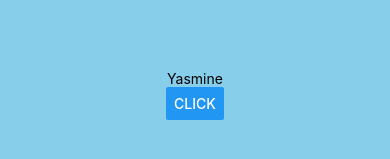
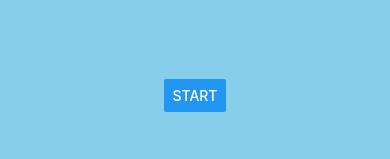
Before and after one commit to carlypecora/not-mastermind, a React Native app: screen / in a window 390 px wide. Shown: the part 327-486 px from the top of the page. Built offline with nearby package versions, Linux system fonts and the light colour scheme.

Commit message:
add start button

```diff
--- a/App.js
+++ b/App.js
@@ -1,16 +1,25 @@
 import React from 'react';
 import { StyleSheet, Text, View, Button } from 'react-native';
+import StartButton from './components/StartButton'
+import GameContainer from './containers/GameContainer'
 
 export default class App extends React.Component {
 
   state = {
-    name: "Yasmine"
+    start: false
   }
+
+  handleStartClick = () => {
+    this.setState({
+      start: true
+    })
+  }
+
   render(){
   return (
     <View style={styles.container}>
-      <Text>{this.state.name}</Text>
-      <Button title="click" onPress={()=> this.setState({name: "Carly"})} >click!</Button>
+      {!this.state.start ? <StartButton handleStartClick={this.handleStartClick} /> :
+        <GameContainer />}
     </View>
   )}
 }
--- /dev/null
+++ b/components/StartButton.js
@@ -0,0 +1,8 @@
+import React from 'react';
+import { Button } from 'react-native'
+
+export default class StartButton extends React.Component{
+	render(){
+	return <Button onPress={this.props.handleStartClick} title="start"></Button>
+	}
+}
--- /dev/null
+++ b/containers/GameContainer.js
@@ -0,0 +1,12 @@
+import React from 'react'
+import { Text, View } from 'react-native'
+
+export default class GameContainer extends React.Component {
+	render(){
+		return(
+			<View>
+				<Text>HELLO WORLD</Text>
+			</View>
+		)
+	}
+}
```
